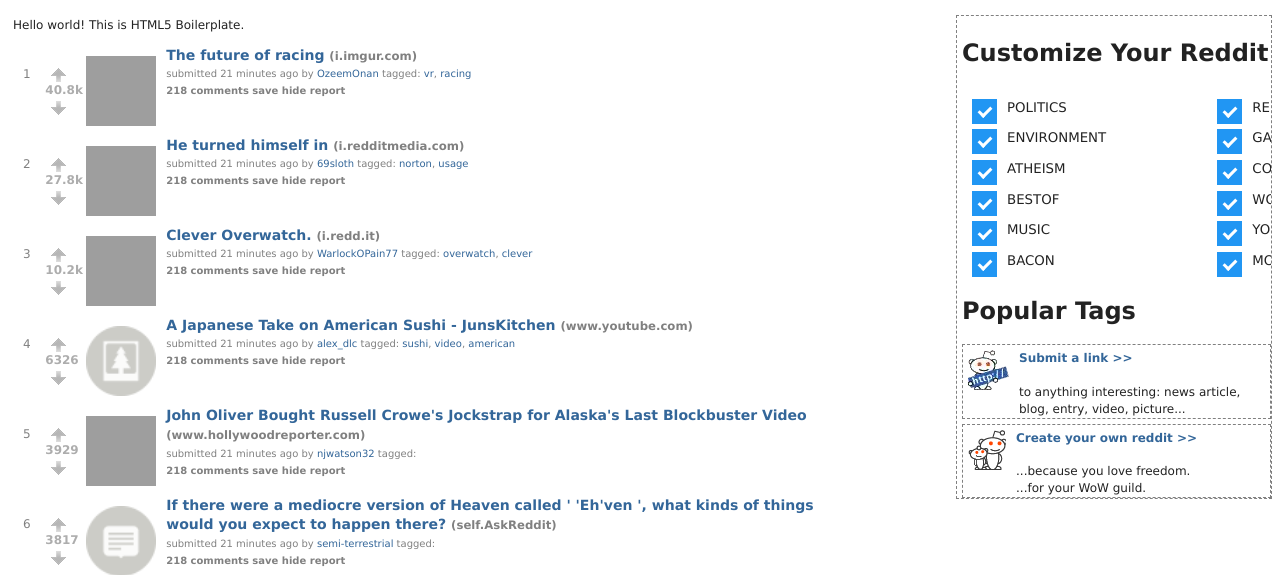
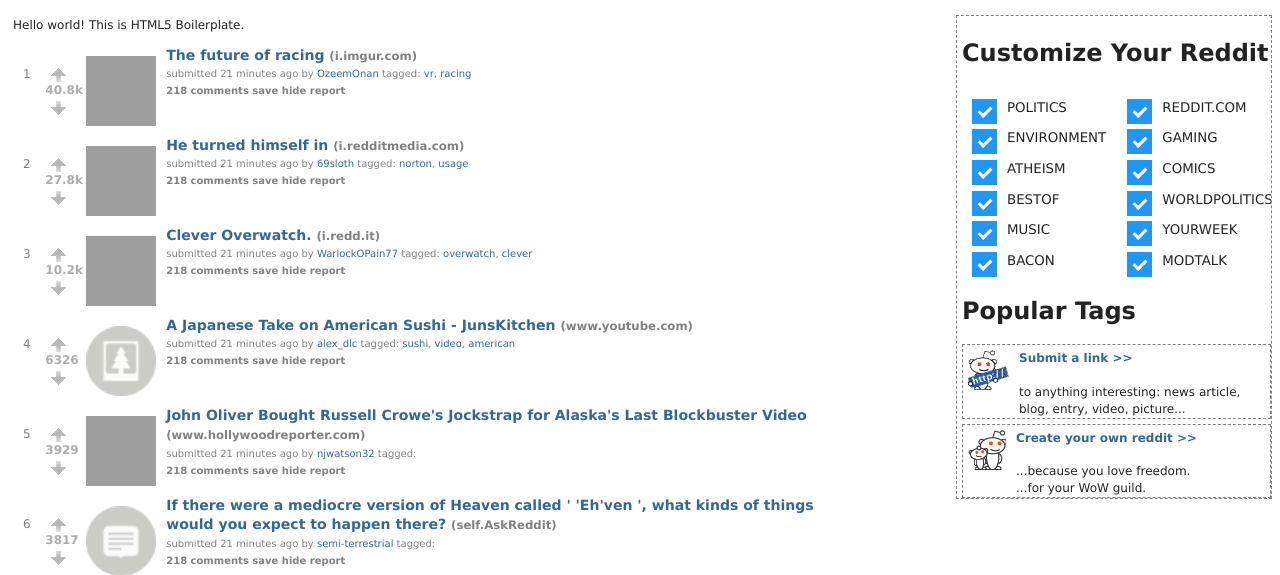
Before and after one commit to nbarateli/MidProjectReddit, a PHP site: page / in a window 1280 px wide. Shown: the part 52-627 px from the top of the page. Run offline with PHP 8.4, Linux system fonts and the light colour scheme; grey boxes are pictures that could not be loaded.

Commit message:
changed the column gap in categories

```diff
--- a/css/main.css
+++ b/css/main.css
@@ -341,9 +341,9 @@ a {
   columns: 2;
   -webkit-columns: 2;
   -moz-columns: 2;
-  -webkit-column-gap: 100px;
-  -moz-column-gap: 100px;
-  column-gap: 100px;
+  -webkit-column-gap: 10px;
+  -moz-column-gap: 10px;
+  column-gap: 10px;
 }
 
 /* The container */
```
